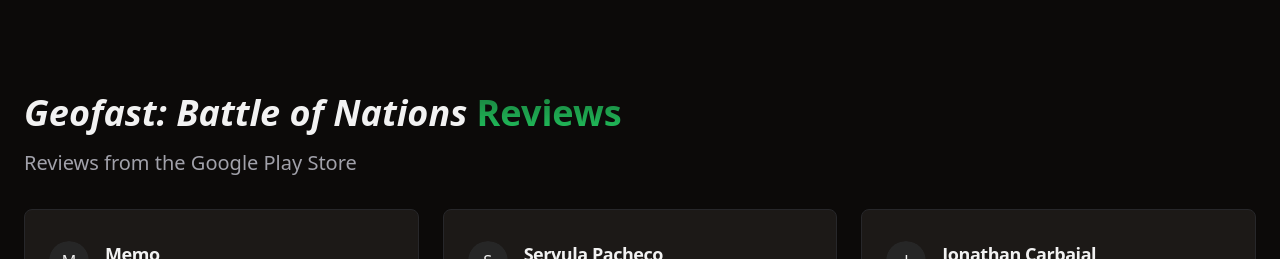
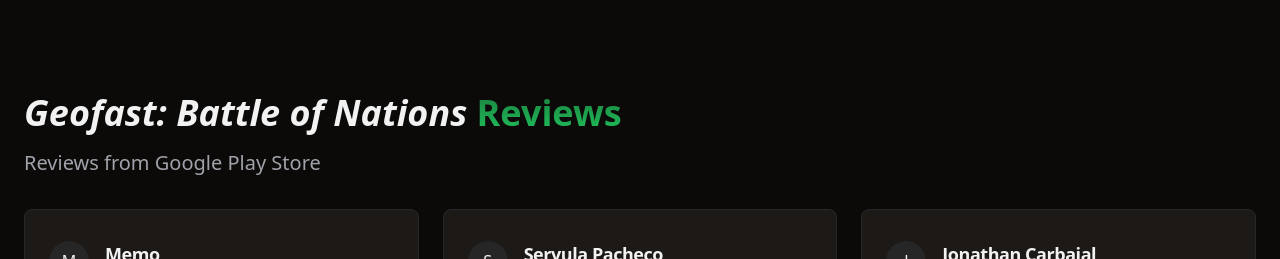
Before and after one commit to utkarshtrivedimdz/geofast-landing-page, a React (Vite) app: page / in a window 1280 px wide. Shown: the part 2900-3159 px from the top of the page. Built offline with nearby package versions, Linux system fonts and the light colour scheme.

Commit message:
Update Testimonials.tsx

```diff
--- a/src/components/Testimonials.tsx
+++ b/src/components/Testimonials.tsx
@@ -75,7 +75,7 @@
       </h2>
 
       <p className="text-xl text-muted-foreground pt-4 pb-8">
-        Reviews from the Google Play Store
+        Reviews from Google Play Store
       </p>
 
       <div className="grid md:grid-cols-2 lg:grid-cols-4 sm:block columns-2  lg:columns-3 lg:gap-6 mx-auto space-y-4 lg:space-y-6">
```
